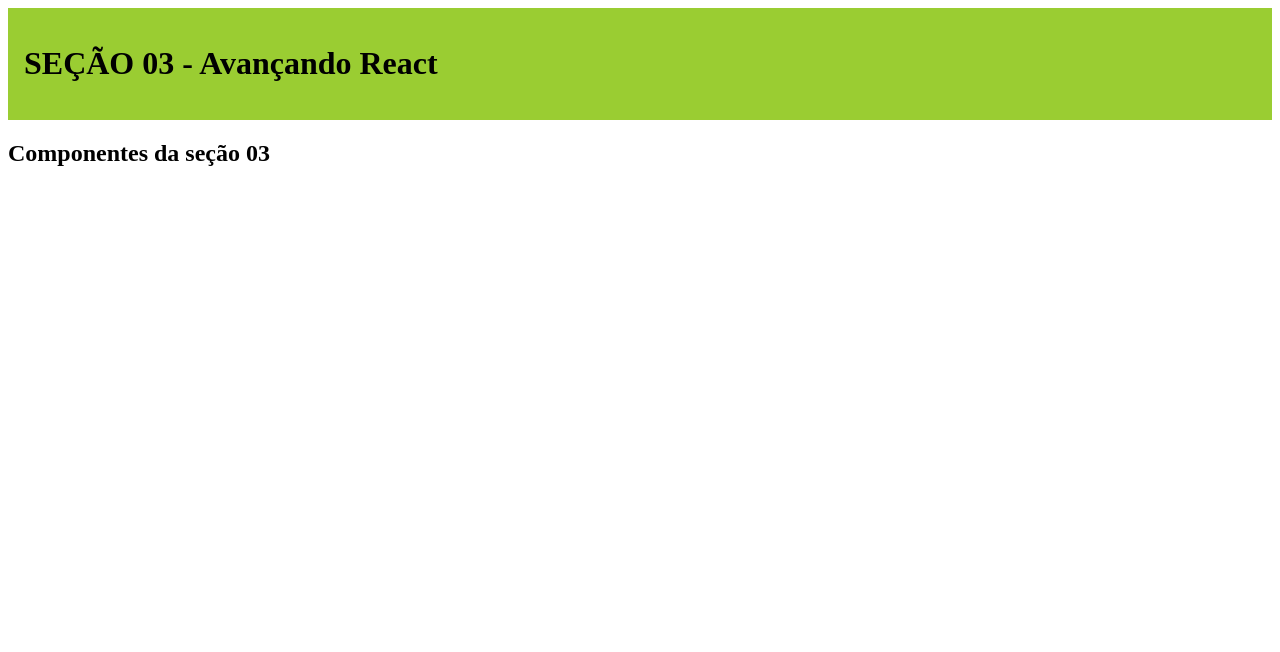
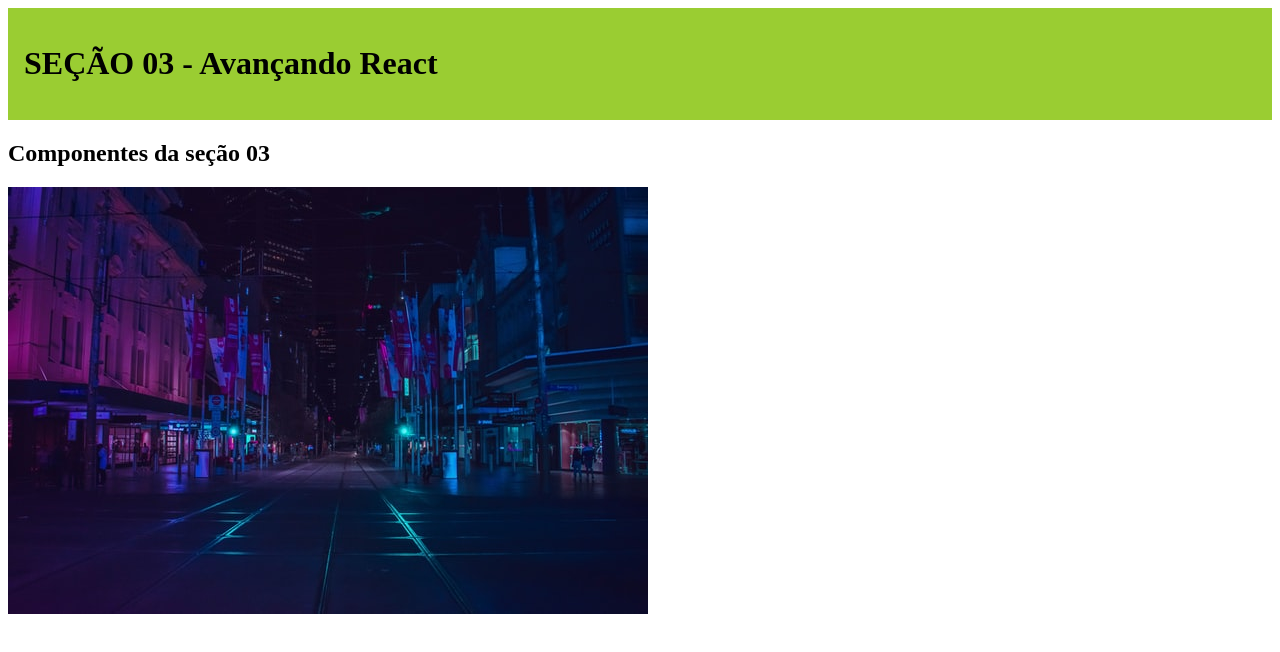
Before and after one commit to felipe-machado-front-end/react-hora-de-codar, a React (Vite) app: page / in a window 1280 px wide. Shown: the top 652 px of the page. Built offline with nearby package versions, Linux system fonts and the light colour scheme.

Commit message:
Importando uma imagem da pasta assets e usando no componente Photo

```diff
--- /dev/null
+++ b/src/components/2-avancando-react/Photo.jsx
@@ -0,0 +1,7 @@
+import React from "react";
+import City from "../../assets/city.jpg";
+const Photo = () => {
+  return <img src={City} alt="Imagem de uma cidade em neon" />;
+};
+
+export default Photo;
--- a/src/components/2-avancando-react/UseComponents2.jsx
+++ b/src/components/2-avancando-react/UseComponents2.jsx
@@ -1,9 +1,11 @@
 import React from "react";
+import Photo from "./Photo";
 
 export const UseComponents2 = () => {
   return (
     <div>
       <h2>Componentes da seção 03 </h2>
+      <Photo />
     </div>
   );
 };
```
Also changed, not shown: src/assets/city.jpg (added), src/assets/img1.jpg (added).
